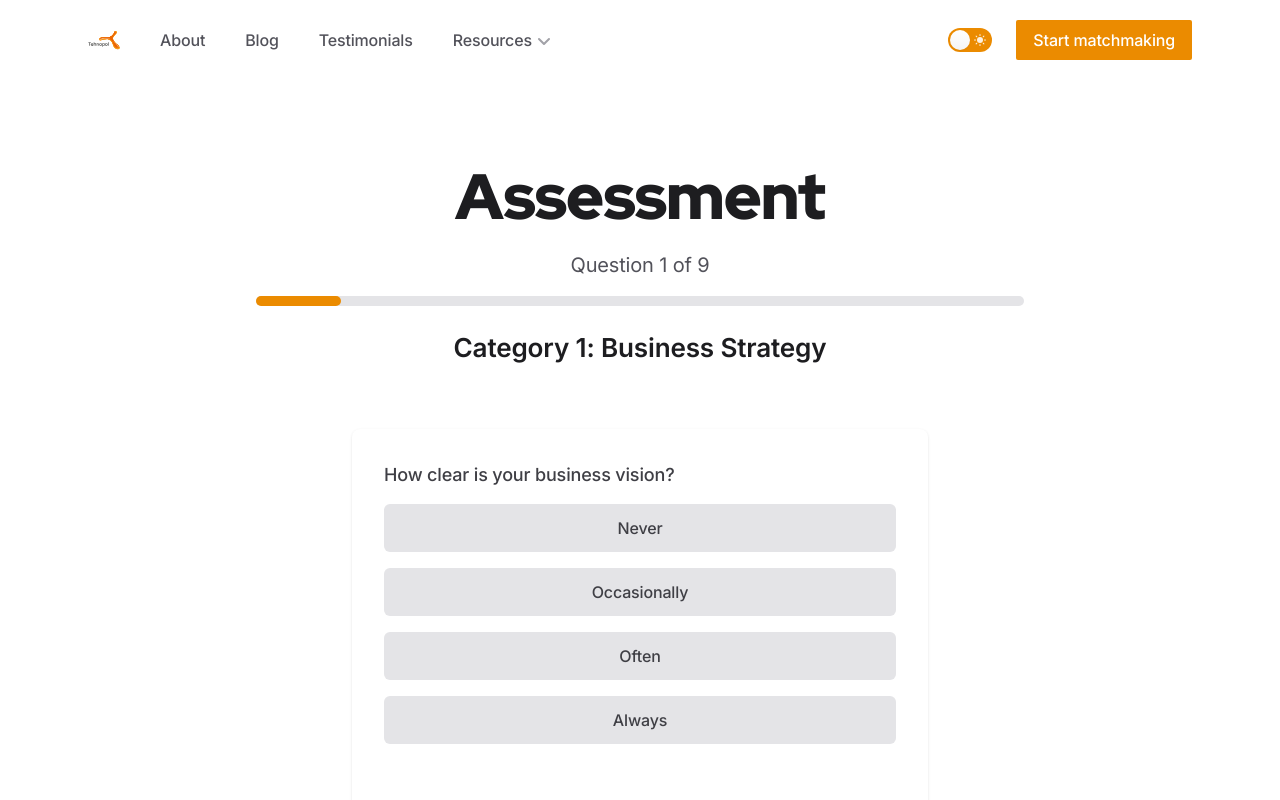
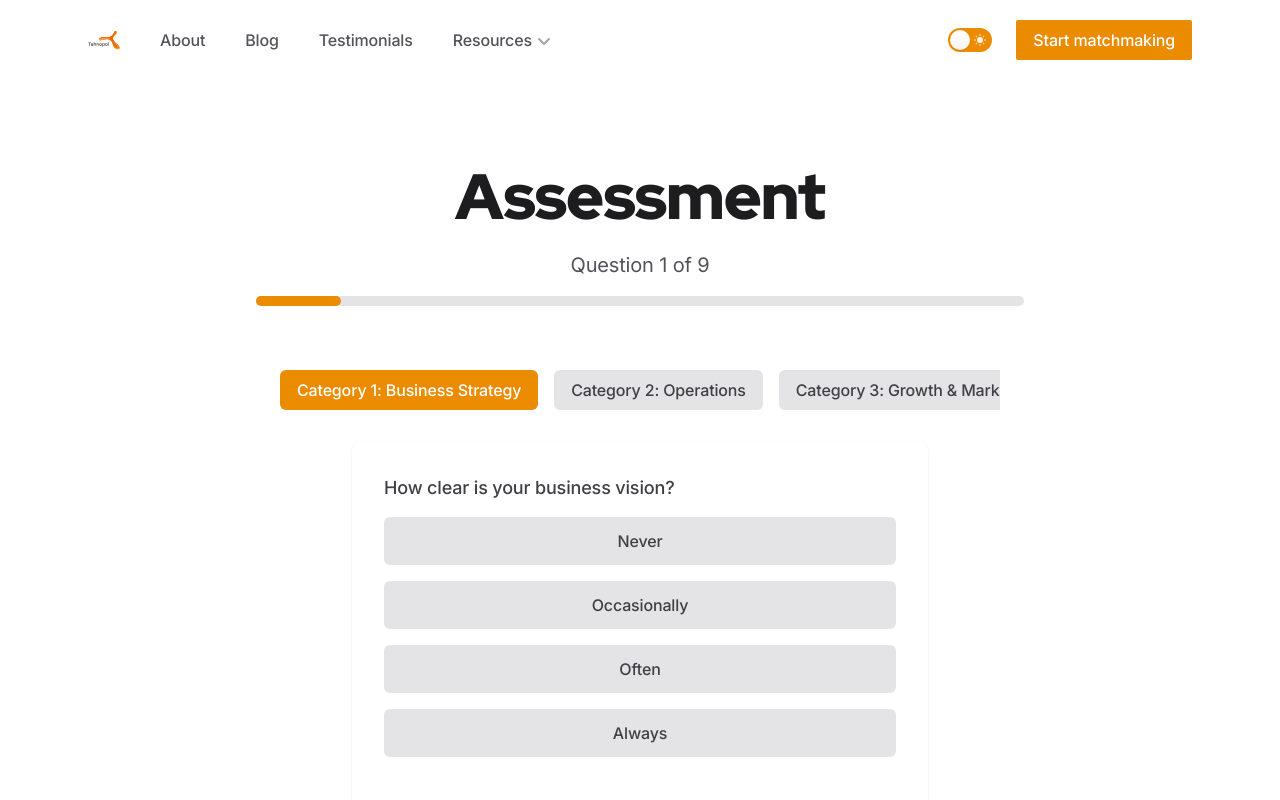
Before and after one commit to artifig/tehnopol-matchmaking, a Next.js app: page /assessment in a window 1280 px wide. Shown: the top 800 px of the page. Built offline with nearby package versions, Linux system fonts and the light colour scheme.

Commit message:
Add category navigation to assessment page with mobile dropdown and desktop buttons for improved user experience

```diff
--- a/app/assessment/page.tsx
+++ b/app/assessment/page.tsx
@@ -2,6 +2,7 @@
 
 import { useState } from "react";
 import { useRouter } from "next/navigation";
+import React from "react";
 
 const categories = [
   {
@@ -51,6 +52,20 @@ export default function AssessmentPage() {
   const currentQuestion = allQuestions[currentIndex];
   const totalQuestions = allQuestions.length;
 
+  const categoryStarts = React.useMemo(() => {
+    const mapping: Record<string, number> = {};
+    allQuestions.forEach((question, index) => {
+      if (!mapping[question.category]) {
+        mapping[question.category] = index;
+      }
+    });
+    return mapping;
+  }, [allQuestions]);
+
+  const handleCategorySelect = (startIndex: number) => {
+    setCurrentIndex(startIndex);
+  };
+
   const handleAnswerClick = (value: string) => {
     const newResponses = { ...responses, [currentQuestion.id]: value };
     setResponses(newResponses);
@@ -70,6 +85,14 @@ export default function AssessmentPage() {
 
   const progressPercentage = ((currentIndex + 1) / totalQuestions) * 100;
 
+  const activeCategoryButtonRef = React.useRef<HTMLButtonElement | null>(null);
+
+  React.useEffect(() => {
+    if (activeCategoryButtonRef.current) {
+      activeCategoryButtonRef.current.scrollIntoView({ behavior: 'smooth', block: 'nearest', inline: 'center' });
+    }
+  }, [currentQuestion.category]);
+
   return (
     <section className="relative">
       <div className="max-w-6xl mx-auto px-4 sm:px-6 relative">
@@ -82,7 +105,43 @@ export default function AssessmentPage() {
             <div className="w-full bg-gray-200 rounded-full h-2.5 dark:bg-gray-700 mt-4">
               <div className="bg-orange-500 h-2.5 rounded-full" style={{ width: `${progressPercentage}%` }}></div>
             </div>
-            <h2 className="text-2xl font-semibold mt-6">{currentQuestion.category}</h2>
+          </div>
+          <div className="max-w-3xl mx-auto w-full px-4 sm:px-6 mb-6">
+            {/* Mobile Dropdown Navigation */}
+            <div className="block sm:hidden mb-4">
+              <select
+                className="btn w-full py-2 px-4 rounded-md text-gray-700 dark:text-gray-300 bg-gray-200 dark:bg-gray-700 focus:outline-none"
+                value={currentQuestion.category}
+                onChange={(e) => {
+                  const selected = e.target.value;
+                  const startIndex = categoryStarts[selected];
+                  if (startIndex !== undefined) {
+                    handleCategorySelect(startIndex);
+                  }
+                }}
+              >
+                {Object.entries(categoryStarts).map(([category, startIndex]) => (
+                  <option key={category} value={category}>{category}</option>
+                ))}
+              </select>
+            </div>
+
+            {/* Desktop Horizontal Scroll Navigation */}
+            <div className="hidden sm:block overflow-x-auto scroll-smooth">
+              <div className="flex space-x-4 pb-2">
+                {Object.entries(categoryStarts).map(([category, startIndex]) => (
+                  <button
+                    key={category}
+                    type="button"
+                    onClick={() => handleCategorySelect(startIndex)}
+                    ref={currentQuestion.category === category ? activeCategoryButtonRef : undefined}
+                    className={`btn px-4 py-2 rounded-md whitespace-nowrap ${currentQuestion.category === category ? 'bg-orange-500 text-white' : 'bg-gray-200 text-gray-700 dark:bg-gray-700 dark:text-gray-300 hover:bg-gray-300 dark:hover:bg-gray-600'}`}
+                  >
+                    {category}
+                  </button>
+                ))}
+              </div>
+            </div>
           </div>
           <div className="max-w-xl mx-auto bg-white dark:bg-gray-800 shadow rounded-lg p-8">
             <p className="mb-4 font-medium text-lg text-gray-700 dark:text-gray-300">{currentQuestion.question}</p>
```
